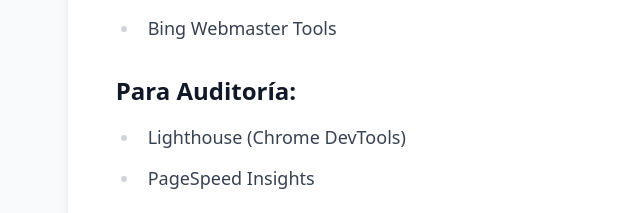
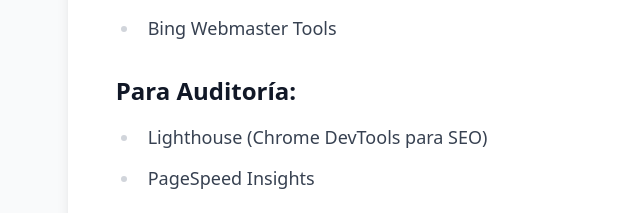
Before and after one commit to sebastian8080/portfolio-astro, an Astro site: page /blog/guia-completa-seo in a window 1280 px wide. Shown: the part 6860-7073 px from the top of the page, without its empty margins (167-807 px from the left). Built offline with nearby package versions, Linux system fonts and the light colour scheme; Astro itself is replaced by a stand-in of ours.

Commit message:
feat: add new keyword on article

```diff
--- a/src/content/blog/guia-completa-seo.md
+++ b/src/content/blog/guia-completa-seo.md
@@ -195,7 +195,7 @@
 - Bing Webmaster Tools
 
 ### Para Auditoría:
-- Lighthouse (Chrome DevTools)
+- Lighthouse (Chrome DevTools para SEO)
 - PageSpeed Insights
 - Screaming Frog SEO Spider
 
```
